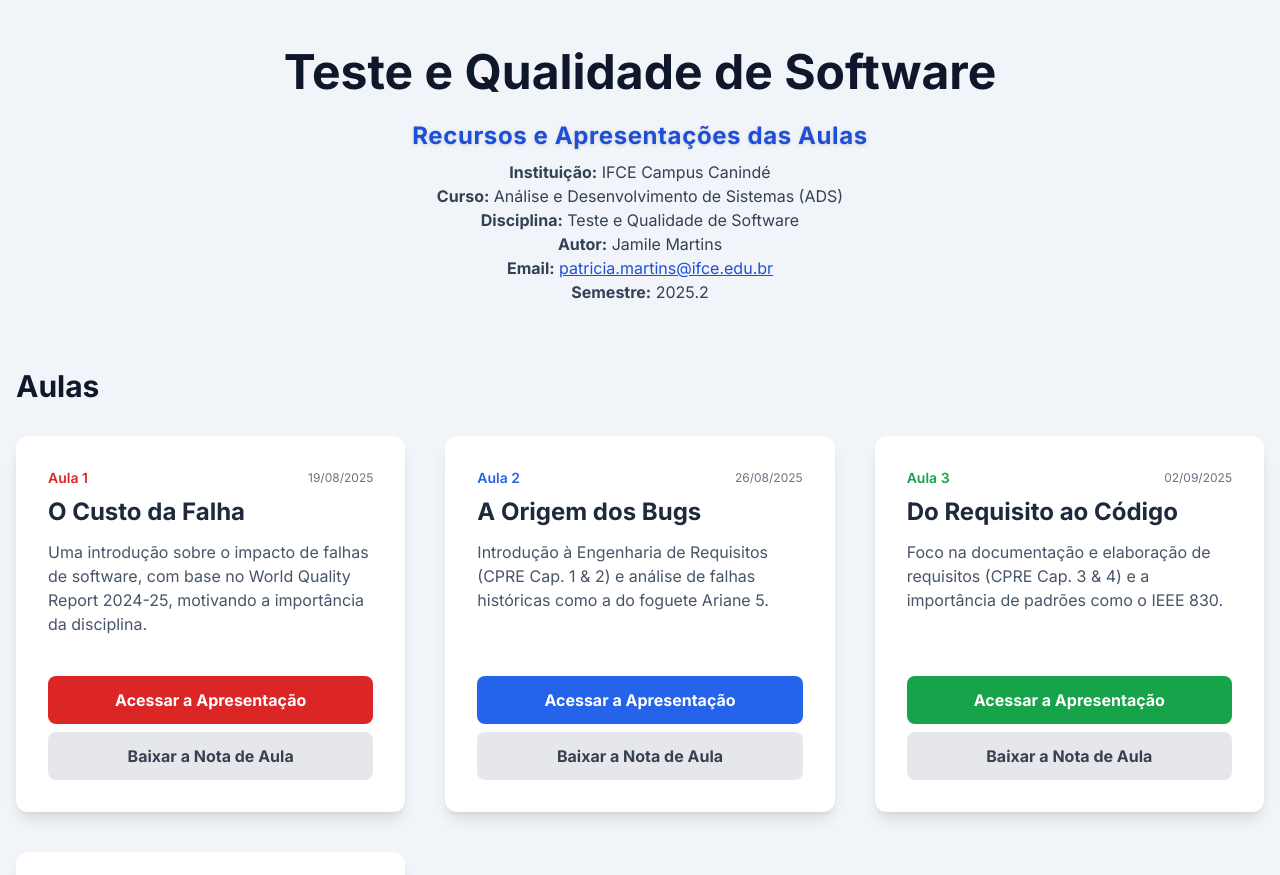
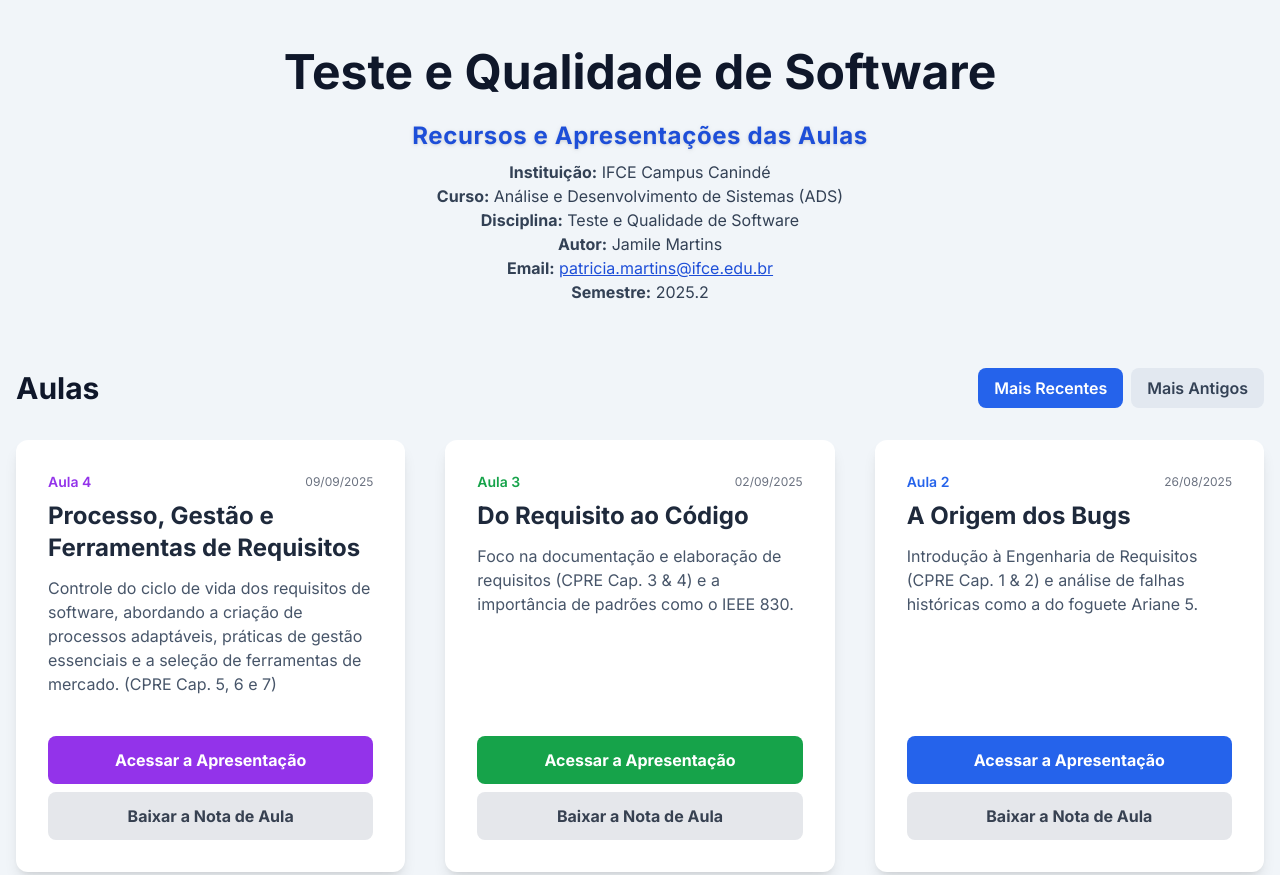
Before and after one commit to JamileMartins/TesteQualidadeSoftware, a website: page index.html in a window 1280 px wide. Shown: the top 875 px of the page. Drawn offline with nearby package versions, Linux system fonts and the light colour scheme.

Commit message:
Adicionar funcionalidade de ordenação para as aulas, permitindo visualizar por data mais recente ou mais antiga

```diff
--- a/index.html
+++ b/index.html
@@ -32,10 +32,16 @@
         <main>
         <!-- Seção de Aulas -->
         <section class="mb-16">
-            <h2 class="text-3xl font-bold text-slate-900 mb-8">Aulas</h2>
-            <div class="grid grid-cols-1 md:grid-cols-2 lg:grid-cols-3 gap-10">
+            <div class="flex justify-between items-center mb-8">
+                <h2 class="text-3xl font-bold text-slate-900">Aulas</h2>
+                <div class="flex space-x-2">
+                    <button id="sort-desc" class="bg-slate-200 text-slate-700 font-semibold py-2 px-4 rounded-lg hover:bg-slate-300 transition-colors">Mais Recentes</button>
+                    <button id="sort-asc" class="bg-slate-200 text-slate-700 font-semibold py-2 px-4 rounded-lg hover:bg-slate-300 transition-colors">Mais Antigos</button>
+                </div>
+            </div>
+            <div id="aulas-grid" class="grid grid-cols-1 md:grid-cols-2 lg:grid-cols-3 gap-10">
                 <!-- ... Cards das aulas existentes ... -->
-                <div class="bg-white rounded-xl shadow-lg p-8 flex flex-col hover:shadow-2xl hover:-translate-y-2 transition-all duration-300">
+                <div class="bg-white rounded-xl shadow-lg p-8 flex flex-col hover:shadow-2xl hover:-translate-y-2 transition-all duration-300" data-date="2025-08-19">
                     <div class="flex justify-between items-center">
                         <span class="font-semibold text-sm text-red-600">Aula 1</span>
                         <span class="text-xs text-gray-500">19/08/2025</span>
@@ -53,7 +59,7 @@
                         </a>
                     </div>
                 </div>
-                <div class="bg-white rounded-xl shadow-lg p-8 flex flex-col hover:shadow-2xl hover:-translate-y-2 transition-all duration-300">
+                <div class="bg-white rounded-xl shadow-lg p-8 flex flex-col hover:shadow-2xl hover:-translate-y-2 transition-all duration-300" data-date="2025-08-26">
                     <div class="flex justify-between items-center">
                         <span class="font-semibold text-sm text-blue-600">Aula 2</span>
                         <span class="text-xs text-gray-500">26/08/2025</span>
@@ -71,7 +77,7 @@
                         </a>
                     </div>
                 </div>
-                <div class="bg-white rounded-xl shadow-lg p-8 flex flex-col hover:shadow-2xl hover:-translate-y-2 transition-all duration-300">
+                <div class="bg-white rounded-xl shadow-lg p-8 flex flex-col hover:shadow-2xl hover:-translate-y-2 transition-all duration-300" data-date="2025-09-02">
                     <div class="flex justify-between items-center">
                         <span class="font-semibold text-sm text-green-600">Aula 3</span>
                         <span class="text-xs text-gray-500">02/09/2025</span>
@@ -89,7 +95,7 @@
                         </a>
                     </div>
                 </div>
-                <div class="bg-white rounded-xl shadow-lg p-8 flex flex-col hover:shadow-2xl hover:-translate-y-2 transition-all duration-300">
+                <div class="bg-white rounded-xl shadow-lg p-8 flex flex-col hover:shadow-2xl hover:-translate-y-2 transition-all duration-300" data-date="2025-09-09">
                     <div class="flex justify-between items-center">
                         <span class="font-semibold text-sm text-purple-600">Aula 4</span>
                         <span class="text-xs text-gray-500">09/09/2025</span>
@@ -128,5 +134,41 @@
         </footer>
     </div>
 
+    <script>
+        document.addEventListener('DOMContentLoaded', function () {
+            const sortDescBtn = document.getElementById('sort-desc');
+            const sortAscBtn = document.getElementById('sort-asc');
+            const aulasGrid = document.getElementById('aulas-grid');
+
+            const sortCards = (order) => {
+                const cards = Array.from(aulasGrid.children);
+                cards.sort((a, b) => {
+                    const dateA = new Date(a.dataset.date);
+                    const dateB = new Date(b.dataset.date);
+                    return order === 'desc' ? dateB - dateA : dateA - dateB;
+                });
+                cards.forEach(card => aulasGrid.appendChild(card));
+            };
+
+            sortDescBtn.addEventListener('click', () => {
+                sortCards('desc');
+                sortDescBtn.classList.add('bg-blue-600', 'text-white');
+                sortDescBtn.classList.remove('bg-slate-200', 'text-slate-700');
+                sortAscBtn.classList.remove('bg-blue-600', 'text-white');
+                sortAscBtn.classList.add('bg-slate-200', 'text-slate-700');
+            });
+
+            sortAscBtn.addEventListener('click', () => {
+                sortCards('asc');
+                sortAscBtn.classList.add('bg-blue-600', 'text-white');
+                sortAscBtn.classList.remove('bg-slate-200', 'text-slate-700');
+                sortDescBtn.classList.remove('bg-blue-600', 'text-white');
+                sortDescBtn.classList.add('bg-slate-200', 'text-slate-700');
+            });
+
+            // Initial sort
+            sortDescBtn.click();
+        });
+    </script>
 </body>
 </html>
```
